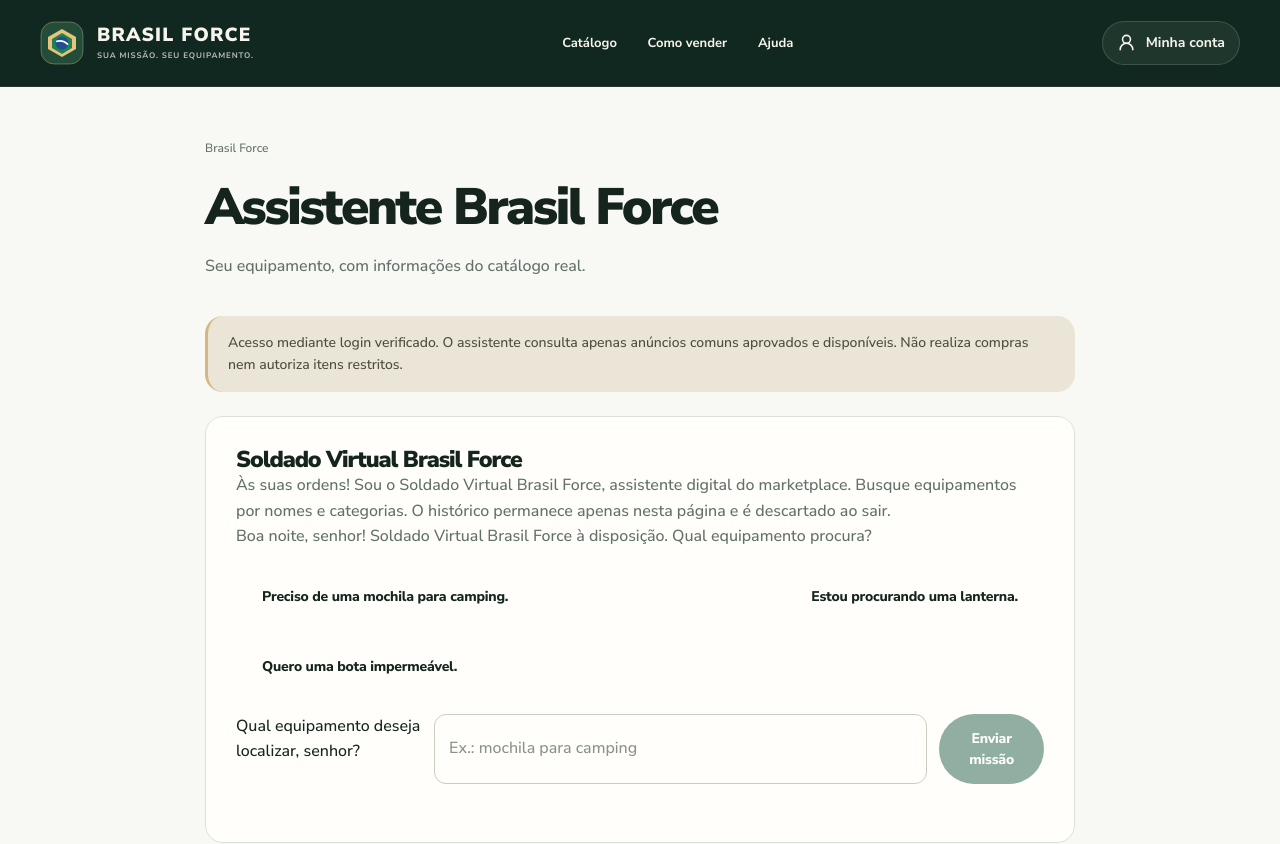
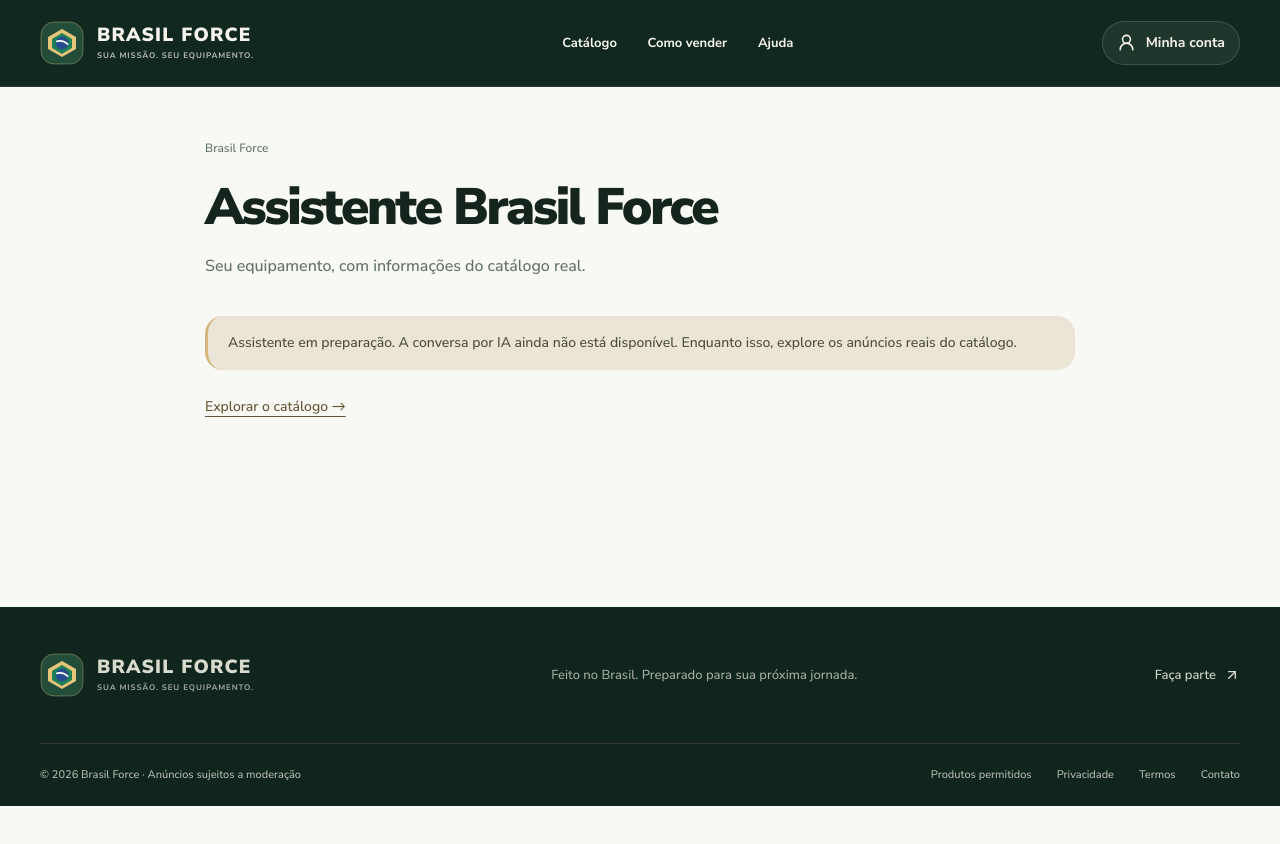
Before and after one commit to Jonbarcost/SouBarcos, a Next.js app in the folder brasil-force-app/: page /assistente in a window 1280 px wide. Shown: the top 844 px of the page. After the commit the page ends 806 px from the top, so only its background shows below. Built offline with nearby package versions, Linux system fonts and the light colour scheme.

Commit message:
fix(brasil-force): hide assistant chat when AI feature is disabled

```diff
--- a/brasil-force-app/src/app/assistente/page.tsx
+++ b/brasil-force-app/src/app/assistente/page.tsx
@@ -1,19 +1,38 @@
 import Link from "next/link";
 import { PageTitle, Notice } from "@/components/shell";
 import { AssistantChat } from "@/components/assistant-chat";
+import { authConfigured } from "@/lib/config";
+
 export const metadata = {
   title: "Assistente inteligente | Brasil Force",
   description: "Converse sobre equipamentos realmente disponíveis no Brasil Force.",
 };
+
 export default function Assistente() {
-  return <div className="container page narrow">
-    <PageTitle title="Assistente Brasil Force" description="Seu equipamento, com informações do catálogo real." />
-    <Notice>
-      Acesso mediante login verificado. O assistente consulta apenas anúncios comuns
-      aprovados e disponíveis. Não realiza compras nem autoriza itens restritos.
-    </Notice>
-    <AssistantChat />
-    <p><Link className="text-link" href="/explorar">Explorar categorias →</Link></p>
-    <p><Link className="text-link" href="/entrar">Entrar na minha conta →</Link></p>
-  </div>;
+  const enabled = process.env.BF_AI_ENABLED === "true" && authConfigured();
+
+  return (
+    <div className="container page narrow">
+      <PageTitle
+        title="Assistente Brasil Force"
+        description="Seu equipamento, com informações do catálogo real."
+      />
+      {enabled ? (
+        <>
+          <Notice>
+            Acesso mediante login verificado. O assistente consulta apenas anúncios
+            comuns aprovados e disponíveis. Não realiza compras nem autoriza itens restritos.
+          </Notice>
+          <AssistantChat />
+          <p><Link className="text-link" href="/entrar">Entrar na minha conta →</Link></p>
+        </>
+      ) : (
+        <Notice>
+          Assistente em preparação. A conversa por IA ainda não está disponível.
+          Enquanto isso, explore os anúncios reais do catálogo.
+        </Notice>
+      )}
+      <p><Link className="text-link" href="/catalogo">Explorar o catálogo →</Link></p>
+    </div>
+  );
 }
```
